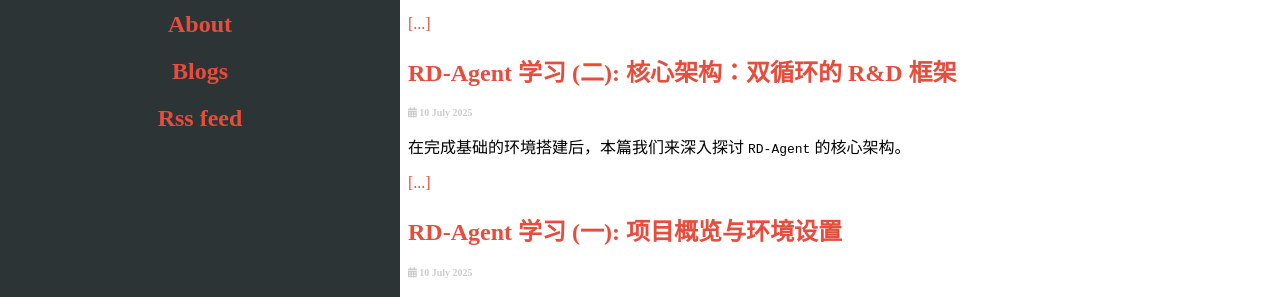
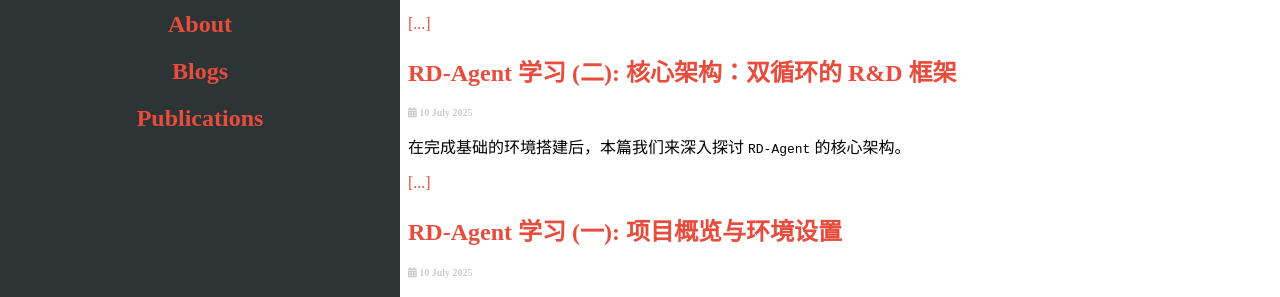
Before and after one commit to jyizheng/jyizheng.github.io, a Jekyll site: the page built from index.html, in a window 1280 px wide. Shown: the part 371-668 px from the top of the page. Built offline with Jekyll 4.4.1, drawn with Linux system fonts in a browser that asks for light colours; some of the changed text lies outside the part shown.

Commit message:
add sidebar.html

```diff
--- a/_includes/sidebar.html
+++ b/_includes/sidebar.html
@@ -1,15 +1,3 @@
-<div class="sidebar">
-    <h1 class="site-header">{{ site.title }}</h1>
-    {% assign author = site.github_username -%}
-    <a href="{{ '/' | absolute_url }}">{% avatar user=author size=200 -%}</a>
-    <a href="{{ author | prepend: 'https://github.com/' }}"><h1>{{ author }}</h1></a>
-    <h4>{{ site.description }}</h4><br>
-    <h2><a href="{{ '/about.html' | absolute_url }}">About</a></h2>
-    <h2><a href="{{ '/blog/' | absolute_url }}">Blogs</a></h2>
-    <h2><a href="{{ '/feed.xml' | absolute_url }}">Rss feed</a></h2>
-</div>
-
-
 <div class="sidebar">
     <h1 class="site-header">{{ site.title }}</h1>
     {% assign author = site.github_username -%}
@@ -17,5 +5,5 @@
     <h4>{{ site.description }}</h4><br>
     <h2><a href="{{ '/about.html' | absolute_url }}">About</a></h2>
     <h2><a href="{{ '/blog/' | absolute_url }}">Blogs</a></h2>
-    <h2><a href="{{ '/feed.xml' | absolute_url }}">Rss feed</a></h2>
+    <h2><a href="{{ '/publications/' | absolute_url }}">Publications</a></h2>
 </div>
```
